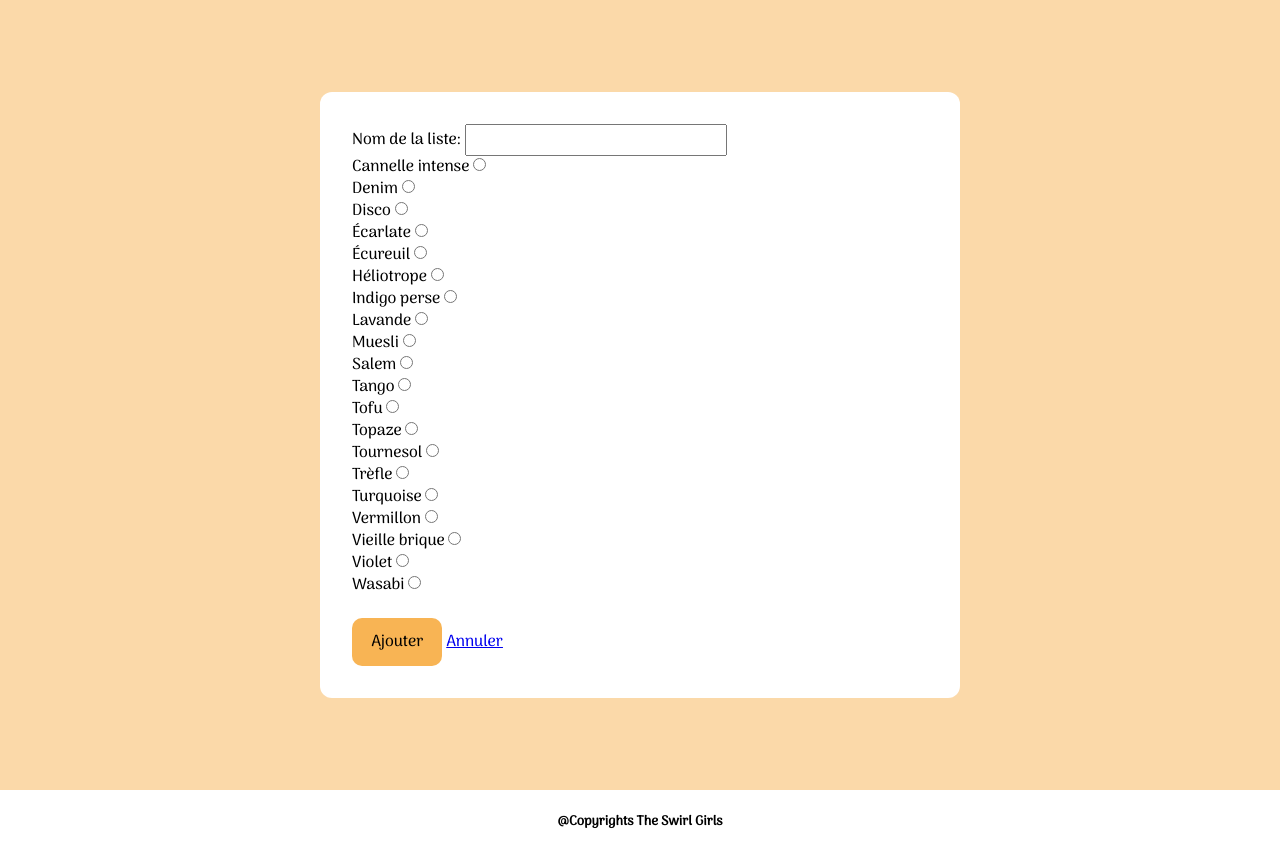
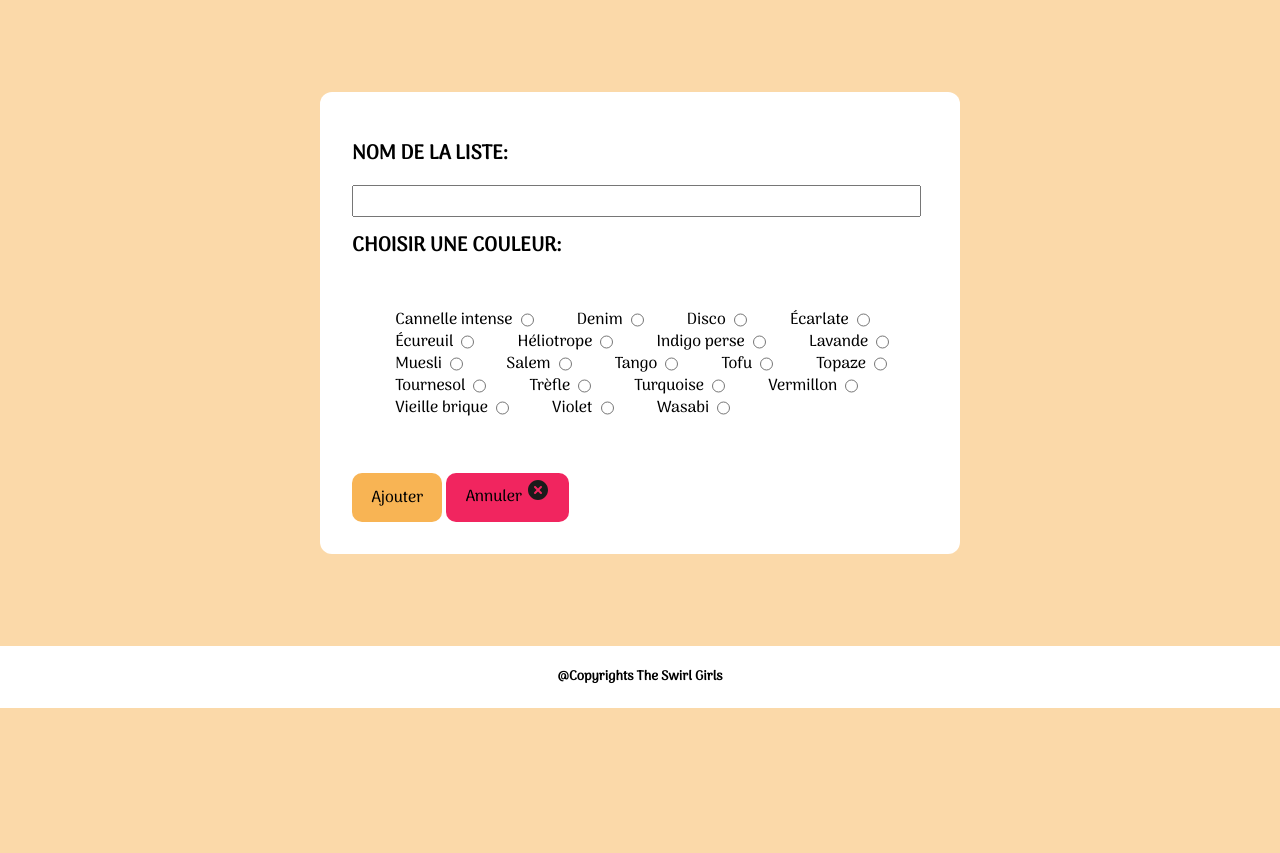
Before and after one commit to eatindehou/sugarswirls, a PHP site: page /listes/ajouter.php in a window 1280 px wide. Shown: the part 134-987 px from the top of the page. After the commit the page ends 842 px from the top, so only its background shows below. Run offline with PHP 8.4, Linux system fonts and the light colour scheme; data comes from the database, SQL or seed files in the repository; data that the repository does not hold is empty.

Commit message:
tous les bugs sont resolus

```diff
--- a/public/index.php
+++ b/public/index.php
@@ -175,10 +175,9 @@ $strRequete = "SELECT id, nom, couleur_id FROM listes ORDER BY nom";
 			<li class="liste" style="border-left: 5px solid <?php echo "#". $arrListes[$cpt]["hexadecimal"];?>;">
 			<h3 class="liste__titre" style="background-color:<?php echo "#". $arrListes[$cpt]["hexadecimal"];?>;"><?php echo $arrListes[$cpt]["nom"];?></h3>
 			<a href="<?php echo $niveau ?>listes/modifier.php?id_liste=<?php echo $arrListes[$cpt]["id"]; ?>"><img src="<?php echo $niveau;?>liaisons/svg/crayon.svg" alt=""></a><br><br>
-			<form class="bouton__annuler">
+			<form method="GET">
 			<input type="hidden" name="id_liste" value="<?php echo $arrListes[$cpt]["id"]; ?>">
-			<input type="submit" class="annuler" name="btn_suppression" value="Supprimer"><img src="<?php echo $niveau;?>liaisons/svg/cancel.svg" alt="">
-			<?php $strCodeOperation == "suppression"; ?>
+			<input type="submit" class="annuler" name="btn_suppression" value="Supprimer"><img src="<?php echo $niveau;?>liaisons/svg/poubelle.svg" alt="">
 			</form>
 			</li>
 			</a>
--- a/public/liaisons/css/styles.css
+++ b/public/liaisons/css/styles.css
@@ -647,6 +647,7 @@ h3--desktop,
   background-color: #F1255F;
   color: #000;
   border: none;
+  width: 60%;
 }
 .bouton__annuler:after {
   margin-left: 0.4em;
@@ -654,6 +655,12 @@ h3--desktop,
 .bouton__annuler:hover {
   background-color: #A60A36;
 }
+.annuler {
+  border: none;
+  background-color: transparent;
+  position: relative;
+}
+
 /** Grille 12 colones **/
 /*** Classe conteneur pour le centrage et l'affichage de la grille en arrière-plan ***/
 @media (min-width: 600px) {
@@ -828,10 +835,14 @@ main {
 }
 
 .couleurs {
-  padding: 2em;
+  padding: 2em 2em 2em 0;
   display: flex;
   flex-direction: row;
   flex-wrap: wrap;
+}
+.couleurs__nom {
+  padding-left: 2.7em;
+  padding-right: 0.5em;
 }
 
 .entete {
--- a/public/liaisons/fragments/headlinks.inc.html
+++ /dev/null
@@ -1 +0,0 @@
-<link rel="stylesheet" href="liaisons/css/styles.css">
--- a/public/listes/ajouter.php
+++ b/public/listes/ajouter.php
@@ -14,27 +14,21 @@ else{
 if($strCodeOperation == "ajouter"){
     $arrListes=array();
 
-    $arrListes['id_liste']= "0";
-		$arrListes['nom']= "";
+		$arrListes['nom']= $_GET['nom'];
 		$arrListes['id']= "";
-		$arrListes['couleur_id']= "";
+		$arrListes['couleur_id']= $_GET['couleur_id'];
+        $arrListes['utilisateur_id']= "1";
 
-    $strRequeteAjout = "INSERT INTO listes ".
-    "(nom, couleur_id)".
-    " VALUES ('".
-    $arrListes['nom']."','".
-    $arrListes['couleur_id'].")";
-
-    // $pdosResultat = $objPdo->query($strRequeteAjout);
-    // $pdosResultat->closeCursor();
+    $strRequeteAjout = "INSERT INTO listes (nom, couleur_id, utilisateur_id) VALUES ('". $arrListes['nom']. "','" . $arrListes['couleur_id']."','".$arrListes['utilisateur_id']."')";
+var_dump($strRequeteAjout);
+    $pdosResultat = $objPdo->query($strRequeteAjout);
+    $pdosResultat->closeCursor();
+    header("Location:".$niveau."index.php");
 }
 
-$arrListes=array();
 
-$arrListes['id_liste']= "0";
-		$arrListes['nom']= "";
-		$arrListes['id']= "";
-		$arrListes['couleur_id']= "";
+
+
 
 
         $arrCouleur=array();
@@ -80,7 +74,7 @@ $arrListes['id_liste']= "0";
     <meta http-equiv="Content-Type" content="text/html; charset=UTF-8">
     <meta charset="UTF-8">
     <title>Ajout</title>
-	<?php include ($niveau . "liaisons/fragments/headlinks.inc.html");?>
+	<?php include ($niveau . "liaisons/fragments/headlinks.inc.php");?>
 </head>
 <body>
 <?php include ($niveau . "liaisons/fragments/entete.inc.php");?>
@@ -89,21 +83,23 @@ $arrListes['id_liste']= "0";
 <br>
 <form action="<?php echo $niveau ?>listes/ajouter.php" class="bloc" method="GET">
 
-        <input type="hidden" name="couleur_id" value="<?php echo $arrListes[0]['couleur_id']; ?>">
 
-
-        <label for="nom">Nom de la liste:</label>
-        <input type="text" id="nom" name="nom" value="<?php echo $arrListes['nom']; ?>">
+        <h2><label for="nom">Nom de la liste:</label></h2>
+        <input type="text" size="50" id="nom" name="nom" value="">
 
     <br>
-    <section><?php  for($cpt=0;$cpt<$pdosResultatListe->rowCount();$cpt++){ ?>
-		<label for="<?php echo $arrCouleur[$cpt]['hexadecimal']; ?>"><?php echo $arrCouleur[$cpt]['nom_fr']; ?></label>
-		<input type="radio" id="<?php echo $arrCouleur[$cpt]['hexadecimal']; ?>" name="hexadecimal" value="<?php echo $arrCouleur[$cpt]['hexadecimal']; ?>"><br>
+    <h2>Choisir une couleur:</h2>
+    <section class="couleurs">
+
+    <?php  for($cpt=0;$cpt<$pdosResultatListe->rowCount();$cpt++){ ?>
+
+		<label class="couleurs__nom" for="<?php echo $arrCouleur[$cpt]['hexadecimal']; ?>"><?php echo $arrCouleur[$cpt]['nom_fr']; ?></label>
+		<input type="radio" id="<?php echo $arrCouleur[$cpt]['hexadecimal']; ?>" name="couleur_id" value="<?php echo $arrCouleur[$cpt]['id']; ?>"><br>
         <?php  } ?>
 	</section>
 	<br>
         	<input type="submit" value="Ajouter" class="bouton" name="btn_ajouter">
-            <a href="<?php echo $niveau ?>index.php">Annuler</a><br>
+            <a class="bouton__annuler" href="<?php echo $niveau ?>index.php">Annuler <img src="<?php echo $niveau;?>liaisons/svg/cancel.svg" alt=""></a><br>
 
 	</form>
     <br>
```
Also changed, not shown: public/listes/modifier.php (+20 -18 lines), ressources/liaisons/scss/base/_bouton.scss (+7 -0 lines), ressources/liaisons/scss/layout/_accueil.scss (+6 -1 lines), 1 other file.
